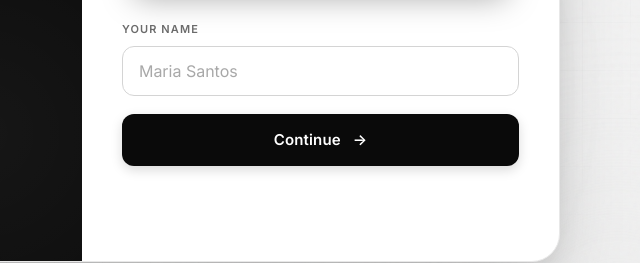
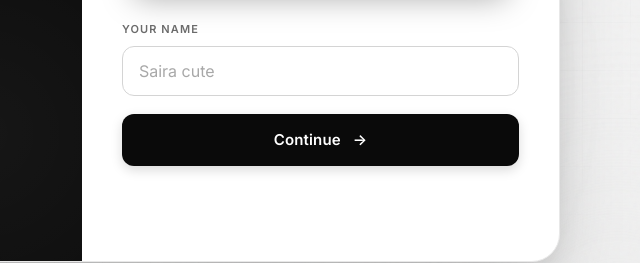
Before and after one commit to jabegueroinnersparc-lgtm/birthday-invitation, a plain HTML site: page index.html in a window 1280 px wide. Shown: the part 458-721 px from the top of the page, 570-1210 px from the left. Drawn offline with nearby package versions, Linux system fonts and the light colour scheme; no server answers.

Commit message:
Update index.html

```diff
--- a/index.html
+++ b/index.html
@@ -1224,7 +1224,7 @@
           <form id="loginForm" autocomplete="on">
             <div class="field">
               <label class="field-label" for="pwName">Your Name</label>
-              <input type="text" id="pwName" required placeholder="Maria Santos" autocomplete="name">
+              <input type="text" id="pwName" required placeholder="Saira cute" autocomplete="name">
             </div>
             <button type="submit" class="btn btn-primary" id="pwBtn">
               Continue
@@ -1394,7 +1394,7 @@
               <div class="field-row">
                 <div class="field">
                   <label class="field-label" for="name">Full Name *</label>
-                  <input type="text" id="name" required placeholder="Maria Santos" autocomplete="name">
+                  <input type="text" id="name" required placeholder="Saira cute" autocomplete="name">
                 </div>
                 <div class="field">
                   <label class="field-label" for="mobile">Mobile Number *</label>
```
